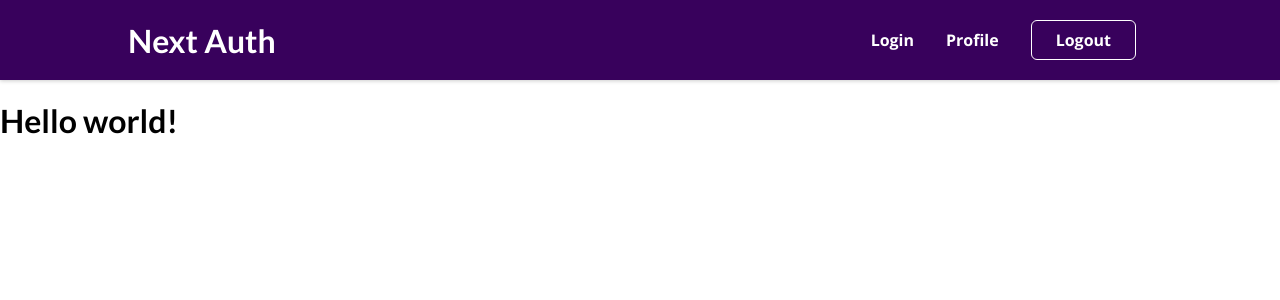
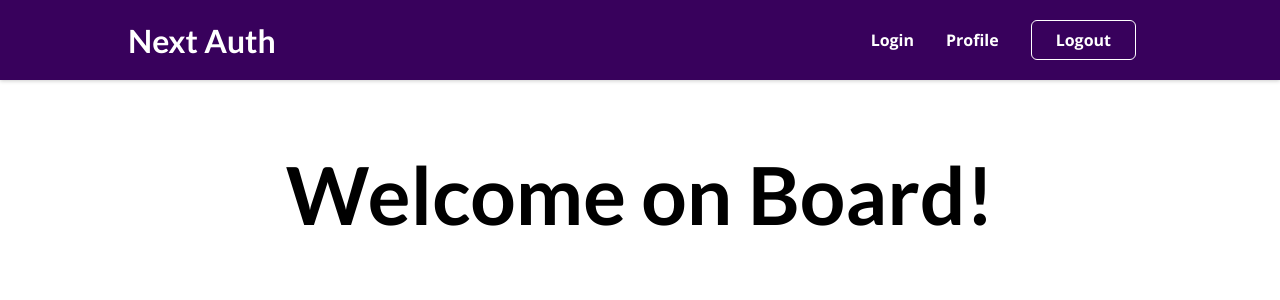
Before and after one commit to Drelanis/Next_EducationalProject, a Next.js app: page / in a window 1280 px wide. Shown: the top 300 px of the page. Built offline with nearby package versions, Linux system fonts and the light colour scheme.

Commit message:
add welcome page

```diff
--- a/src/components/index.ts
+++ b/src/components/index.ts
@@ -1,3 +1,4 @@
 export * from "./profile";
 export * from "./layout";
 export * from "./auth";
+export * from "./welcome";
--- /dev/null
+++ b/src/components/welcome/index.tsx
@@ -0,0 +1,9 @@
+import classes from "./styles.module.css";
+
+export const WelcomePage = () => {
+  return (
+    <section className={classes.starting}>
+      <h1>Welcome on Board!</h1>
+    </section>
+  );
+};
--- /dev/null
+++ b/src/components/welcome/styles.module.css
@@ -0,0 +1,8 @@
+.starting {
+  margin: 3rem auto;
+  text-align: center;
+}
+
+.starting h1 {
+  font-size: 5rem;
+}
--- a/src/pages/index.tsx
+++ b/src/pages/index.tsx
@@ -1,3 +1,4 @@
+import { WelcomePage } from "@components/welcome";
 import Head from "next/head";
 
 const Home = () => {
@@ -7,7 +8,7 @@ const Home = () => {
         <title>Next Auth</title>
         <meta name="description" content="next auth training" />
       </Head>
-      <h1>Hello world!</h1>
+      <WelcomePage />
     </>
   );
 };
```
